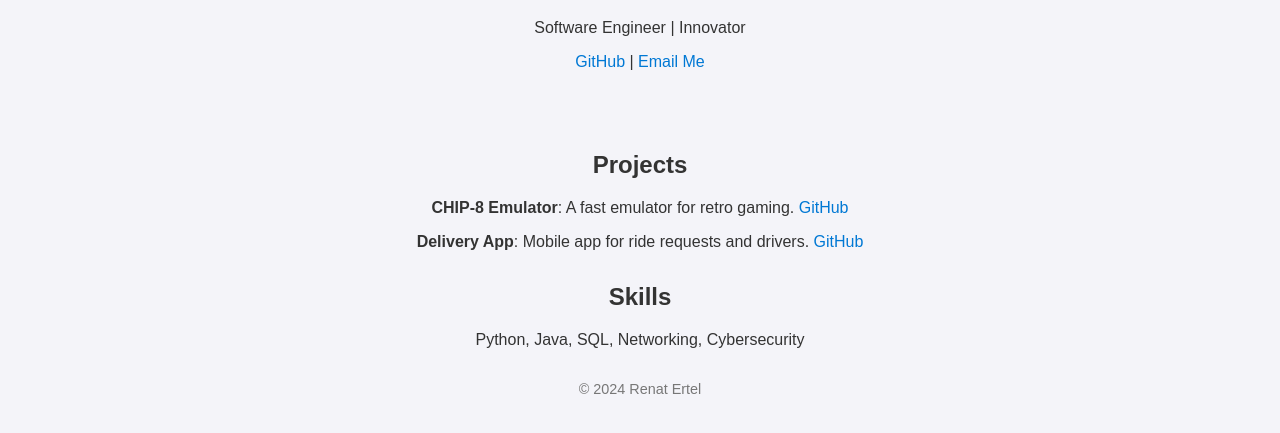
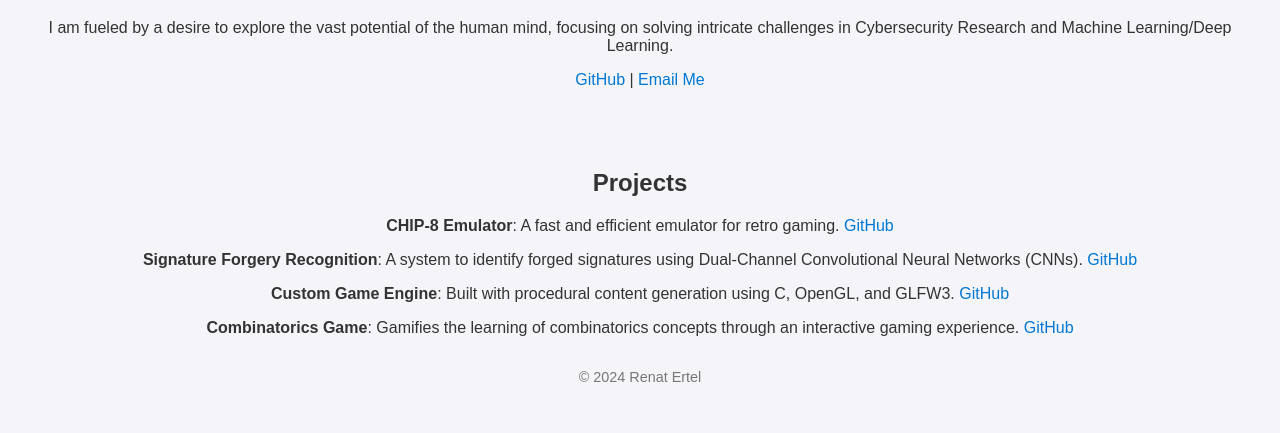
Before and after one commit to rx0dx/rx0dx.github.io, a plain HTML site: page index.html in a window 1280 px wide. Shown: the part 93-526 px from the top of the page. Drawn offline with Linux system fonts and the light colour scheme.

Commit message:
Update index.html

```diff
--- a/index.html
+++ b/index.html
@@ -33,17 +33,15 @@
 <body>
     <header>
         <h1>Renat Ertel</h1>
-        <p>Software Engineer | Innovator</p>
+        <p>I am fueled by a desire to explore the vast potential of the human mind, focusing on solving intricate challenges in Cybersecurity Research and Machine Learning/Deep Learning.</p>
         <p><a href="https://github.com/rx0dx" target="_blank">GitHub</a> | <a href="mailto:renatertel13@gmail.com">Email Me</a></p>
     </header>
     <section>
         <h2>Projects</h2>
-        <p><strong>CHIP-8 Emulator</strong>: A fast emulator for retro gaming. <a href="https://github.com/rx0dx/chip8" target="_blank">GitHub</a></p>
-        <p><strong>Delivery App</strong>: Mobile app for ride requests and drivers. <a href="https://github.com/rx0dx/delivery-app" target="_blank">GitHub</a></p>
-    </section>
-    <section>
-        <h2>Skills</h2>
-        <p>Python, Java, SQL, Networking, Cybersecurity</p>
+        <p><strong>CHIP-8 Emulator</strong>: A fast and efficient emulator for retro gaming. <a href="https://github.com/rx0dx/chip8" target="_blank">GitHub</a></p>
+        <p><strong>Signature Forgery Recognition</strong>: A system to identify forged signatures using Dual-Channel Convolutional Neural Networks (CNNs). <a href="https://github.com/rx0dx" target="_blank">GitHub</a></p>
+        <p><strong>Custom Game Engine</strong>: Built with procedural content generation using C, OpenGL, and GLFW3. <a href="https://github.com/rx0dx" target="_blank">GitHub</a></p>
+        <p><strong>Combinatorics Game</strong>: Gamifies the learning of combinatorics concepts through an interactive gaming experience. <a href="https://github.com/rx0dx" target="_blank">GitHub</a></p>
     </section>
     <footer>
         <p>© 2024 Renat Ertel</p>
```
